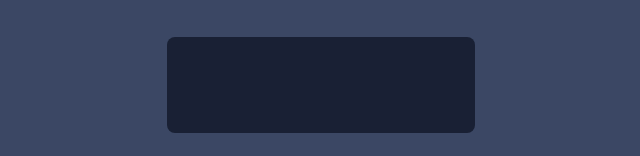
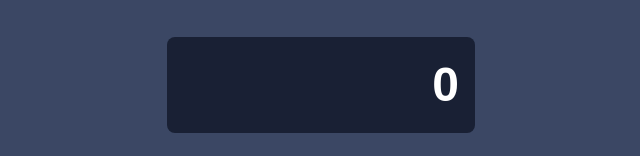
Before and after one commit to orphandeity/calculator_app, a React (Vite) app: page / in a window 1280 px wide. Shown: the part 175-331 px from the top of the page, without its empty margins (319-959 px from the left). Built offline with nearby package versions, Linux system fonts and the light colour scheme.

Commit message:
display number format

```diff
--- a/src/App.tsx
+++ b/src/App.tsx
@@ -96,6 +96,22 @@ function App() {
     overwrite: false,
   });
 
+  const INTEGER_FORMATTER = new Intl.NumberFormat("en-us", {
+    maximumFractionDigits: 0,
+  });
+
+  function formatOperand(operand: string) {
+    if (operand == null) return;
+
+    const [integer, decimal] = operand.split(".");
+
+    if (decimal == null) {
+      return String(INTEGER_FORMATTER.format(Number(integer)));
+    } else {
+      return `${INTEGER_FORMATTER.format(Number(integer))}.${decimal}`;
+    }
+  }
+
   return (
     <main className="grid min-h-screen place-content-center bg-base-main">
       <div>
@@ -103,7 +119,7 @@ function App() {
         {/* TODO: theme selection */}
       </div>
       <div className="mt-8 flex h-24 items-center justify-end rounded-lg bg-base-display p-4 text-5xl font-bold text-skin-inverted">
-        <span>{state.currentOperand}</span>
+        <span>{formatOperand(state.currentOperand) || "0"}</span>
       </div>
       <div className="mt-6 grid grid-cols-4 gap-3 rounded-lg bg-base-keys p-6 text-skin-inverted">
         <DigitButton digit="7" dispatch={dispatch} />
```
